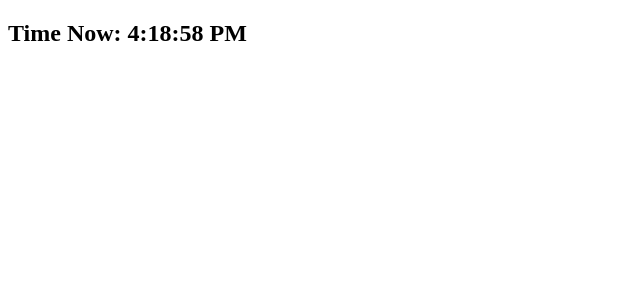
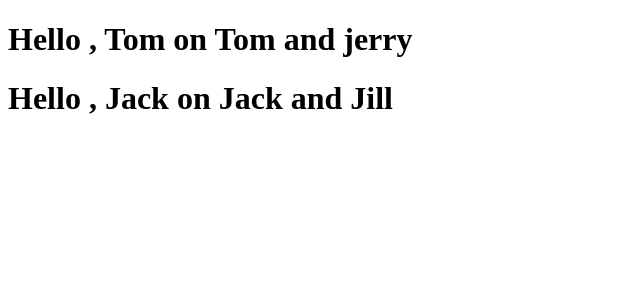
Before and after one commit to KarthiK-ctrl-A/React-practice, a React (Create React App) app: page / in a window 1280 px wide. Shown: the top 300 px of the page, without its empty margins (0-640 px from the left). Built offline with nearby package versions, Linux system fonts and the light colour scheme.

Commit message:
components commit

```diff
--- a/src/index.js
+++ b/src/index.js
@@ -1,10 +1,24 @@
 import React from 'react'
 import ReactDom from 'react-dom'
 
-setInterval(function(){
+function Cartoon(props){
+  return <h1> Hello , {props.name} on {props.show} </h1>
+ }
 
-  ReactDom.render(
-    <h2>Time Now: {new Date().toLocaleTimeString()}</h2> ,
-    document.getElementById('root')
-  );
-},1000);
+ function Show(){
+   return <div>
+     <Cartoon name='Tom' show='Tom and jerry'/>
+     <Cartoon name='Jack' show='Jack and Jill' />
+   </div>
+ }
+
+ class Car extends React.Component{
+  render(){
+    return <h1>Car componets value {this.props.name} </h1>
+  }
+}
+
+ ReactDom.render(
+  <Show />,
+  document.getElementById('root')
+);
```
